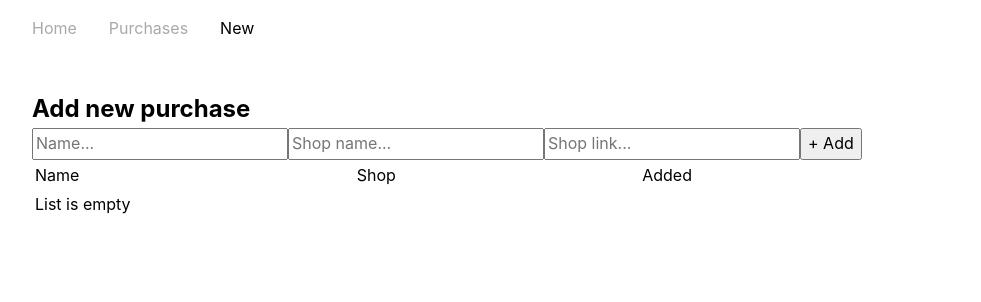
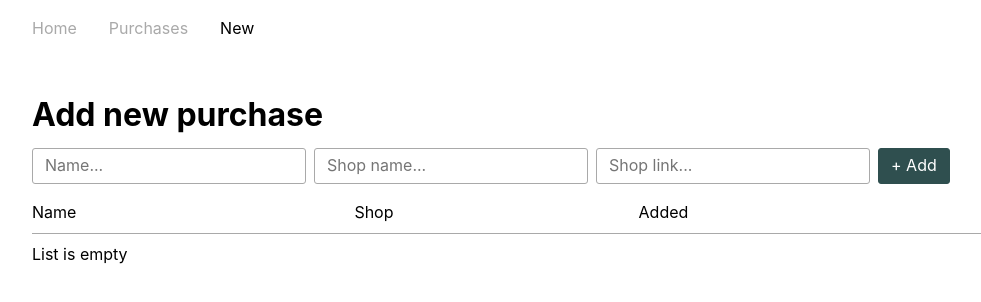
Before and after one commit to 4rt/rush-purchases, a React app: page /new in a window 1280 px wide. Shown: the top 302 px of the page, without its empty margins (124-1105 px from the left). Built offline with nearby package versions, Linux system fonts and the light colour scheme.

Commit message:
lazy load components, design updates

```diff
--- a/src/components/App.tsx
+++ b/src/components/App.tsx
@@ -1,4 +1,4 @@
-import React, { useEffect } from 'react';
+import React, { useEffect, Suspense } from 'react';
 import {
     BrowserRouter as Router,
     Switch,
@@ -9,9 +9,11 @@ import {
 import '../css/app.css';
 import { getPurchases } from '../store/actions/history';
 import { useDispatch } from 'react-redux';
-import Home from '../views/Home';
-import History from '../views/History';
-import Edit from '../views/Edit';
+import Loading from './Loading';
+
+const Home = React.lazy(() => import('../views/Home'));
+const History = React.lazy(() => import('../views/History'));
+const Edit = React.lazy(() => import('../views/Edit'));
 
 const App: React.FunctionComponent = () => {
 
@@ -39,13 +41,19 @@ const App: React.FunctionComponent = () => {
 
             <Switch>
                 <Route path='/new'>
-                    <Edit />
+                    <Suspense fallback={ <Loading /> }>
+                        <Edit />
+                    </Suspense>
                 </Route>
                 <Route path='/purchases'>
-                    <History />
+                    <Suspense fallback={ <Loading /> }>
+                        <History />
+                    </Suspense>
                 </Route>
                 <Route exact path='/'>
-                    <Home />
+                    <Suspense fallback={ <Loading /> }>
+                        <Home />
+                    </Suspense>
                 </Route>
                 <Route
                     render={() => {
--- /dev/null
+++ b/src/components/Loading.tsx
@@ -0,0 +1,12 @@
+import React from 'react';
+
+const Loading: React.FunctionComponent = () => {
+
+    return (
+        <div className='loading'>
+            <p>Loading...</p>
+        </div>
+    )
+};
+
+export default Loading;
--- a/src/components/Table.tsx
+++ b/src/components/Table.tsx
@@ -16,7 +16,7 @@ const Table: React.FunctionComponent<TableProps> = ({ purchases = [], clickHandl
     }, [purchases])
 
     return (
-        <table>
+        <table cellPadding='0' cellSpacing='0'>
             <thead>
             <tr>
                 <td>Name</td>
@@ -42,7 +42,7 @@ const Table: React.FunctionComponent<TableProps> = ({ purchases = [], clickHandl
                         }
                     </tr>
                 ))
-                : <tr><td colSpan={ 3 }>List is empty</td></tr>
+                : <tr className='empty-row'><td colSpan={ 3 }>List is empty</td></tr>
             }
             </tbody>
         </table>
--- a/src/css/app.css
+++ b/src/css/app.css
@@ -78,14 +78,31 @@ select {
 }
 
 body {
+    min-width: 650px;
     font-size: 16px;
     font-family: -apple-system, BlinkMacSystemFont, "Segoe UI", Roboto, Helvetica, Arial, sans-serif, "Apple Color Emoji", "Segoe UI Emoji", "Segoe UI Symbol";
+}
+
+h1 {
+    font-size: 2rem;
+}
+
+h2 {
+    font-size: 1.6rem;
 }
 
 main,
 nav {
     max-width: 1000px;
     margin: auto;
+}
+
+nav {
+    height: 57px;
+    position: sticky;
+    top: 0;
+    z-index: 1;
+    background-color: rgba(255,255,255, 0.95);
 }
 
 nav ul {
@@ -112,12 +129,103 @@ section {
     margin: 2rem 0;
 }
 
+thead td {
+    border-bottom: 1px solid darkgray;
+}
+
+tbody tr:not(:last-child) td {
+    border-bottom: 1px solid #dcdcdc;
+}
+
+tbody tr:not(.empty-row):hover {
+    background-color: #eaeaea;
+}
+
+table td {
+    padding: 0.5rem 0;
+}
+
 section article,
 section table,
 header {
     padding: 0 1rem;
 }
 
+header form {
+    padding: 0.5rem 0;
+}
+
+header form input:not(:last-child) {
+    margin-right: 0.5rem;
+}
+
+form input {
+    border: 1px solid darkgrey;
+}
+
+form input,
+button {
+    border-radius: 3px;
+    padding: 0.25rem 0.75rem;
+    outline: none;
+    transition: all 0.15s ease-in-out;
+}
+
+button {
+    border: 1px solid;
+    color: white;
+    cursor: pointer;
+}
+
+button[type='submit'] {
+    border-color: darkslategrey;
+    background-color: darkslategrey;
+}
+
+button[type='button'] {
+    border-color: darkgoldenrod;
+    background-color: darkgoldenrod;
+}
+
+form input:focus,
+button:focus {
+    outline: none;
+}
+
+button,
+form input:focus {
+    outline: none;
+}
+
+form input:focus {
+    box-shadow: 0 0 0 0.2rem rgba(169, 169, 169, 0.5);
+}
+
+button[type='submit']:focus {
+    box-shadow: 0 0 0 0.2rem rgba(47, 79, 79, 0.5);
+}
+
+button[type='button']:focus {
+    box-shadow: 0 0 0 0.2rem rgba(184, 134, 11, 0.5);
+}
+
+button:hover,
+button:active {
+    opacity: 0.9;
+}
+
 .column-direction {
     flex-direction: column;
 }
+
+.loading {
+    position: fixed;
+    top: 0;
+    bottom: 0;
+    left: 0;
+    right: 0;
+    background-color: white;
+    display: flex;
+    align-items: center;
+    justify-content: center;
+}
--- a/src/views/Edit.tsx
+++ b/src/views/Edit.tsx
@@ -10,6 +10,7 @@ const Edit: React.FunctionComponent = () => {
     const { purchases } = useSelector((state: RootState) => state);
 
     const onSubmit = (e: React.SyntheticEvent): void => {
+        // TODO: validation
         e.preventDefault();
 
         const target = e.target as typeof e.target & {
--- a/src/views/History.tsx
+++ b/src/views/History.tsx
@@ -19,7 +19,7 @@ const History: React.FunctionComponent = () => {
                     <h1>Purchases history</h1>
                     <form onSubmit={e => e.preventDefault()}>
                         <input type='text' placeholder='Name...'/>
-                        <input type='text' placeholder='Shop...'/>
+                        <input type='text' placeholder='Shop name...'/>
                         <input type="text" placeholder='Added...' inputMode="numeric" pattern="[0-9]*" />
                     </form>
                 </header>
```
